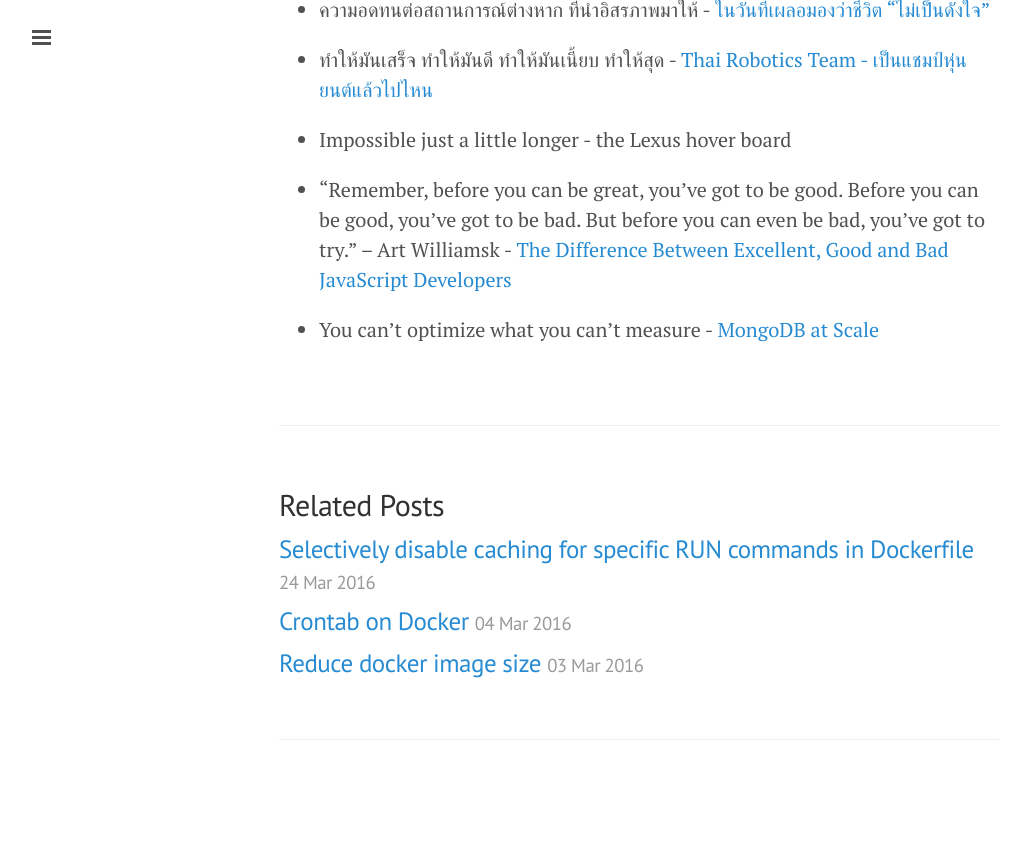
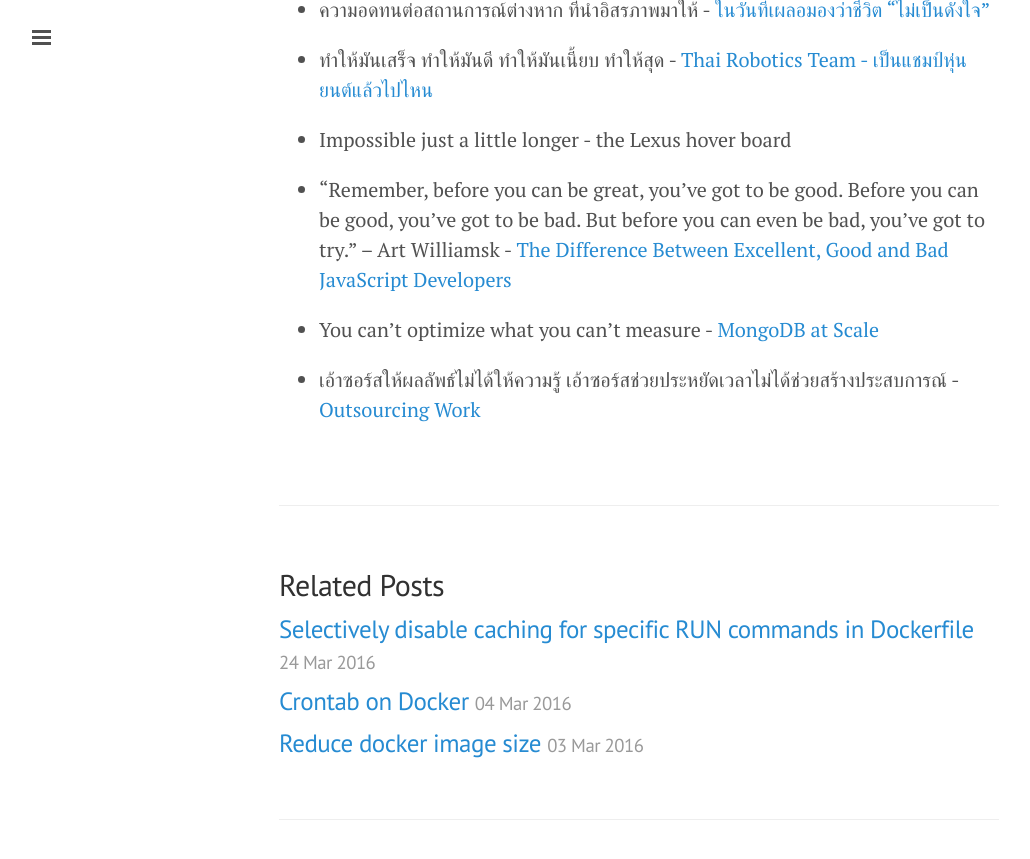
Before and after one commit to ibotdotout/ibotdotout.github.io, a Jekyll site: the page built from _posts/2014-11-26-dev-quotes.md, in a window 1280 px wide and 900 px high, scrolled down 1697 px. Shown: the top 859 px of the window, without its empty margins (1-1031 px from the left). Built offline with Jekyll 4.4.1, drawn with Linux system fonts in a browser that asks for light colours; nearby versions of some CDN libraries; Markdown is read by kramdown in place of the engine named in the settings; comment, search, counter and statistics services are not loaded; before the commit the page ends 2517 px from its top, so only the background shows below that.

Commit message:
Add dev quotes

```diff
--- a/_posts/2014-11-26-dev-quotes.md
+++ b/_posts/2014-11-26-dev-quotes.md
@@ -52,3 +52,5 @@ not dreams. - Rise of the Planet of the Apes
 * “Remember, before you can be great, you’ve got to be good. Before you can be good, you’ve got to be bad. But before you can even be bad, you’ve got to try.” – Art Williamsk - [The Difference Between Excellent, Good and Bad JavaScript Developers](http://thefullstack.xyz/excellent-javascript-developer/)
 
 * You can't optimize what you can't measure - [MongoDB at Scale](https://www.mongodb.com/mongodb-scale)
+
+* เอ้าซอร์สให้ผลลัพธ์ไม่ได้ให้ความรู้ เอ้าซอร์สช่วยประหยัดเวลาไม่ได้ช่วยสร้างประสบการณ์ - [Outsourcing Work](https://medium.com/inspiring-home/outsourcing-work-f269c0233f6f#.lryg8vdxw)
```
